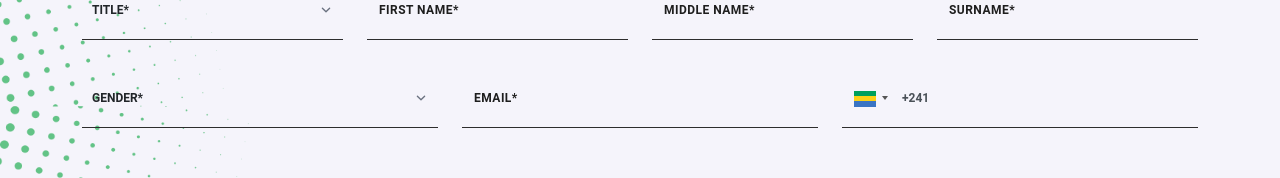
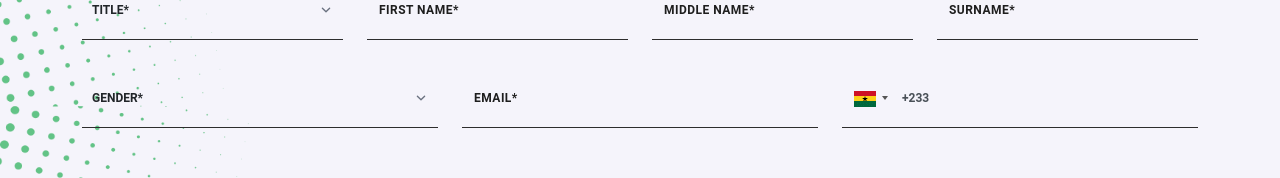
Before and after one commit to adham618/kwahu-summit, a Next.js app: page /registration in a window 1280 px wide. Shown: the part 737-915 px from the top of the page. Built offline with nearby package versions, Linux system fonts and the light colour scheme.

Commit message:
feat: fix

```diff
--- a/src/components/registration-section/RegistrationSection.tsx
+++ b/src/components/registration-section/RegistrationSection.tsx
@@ -239,7 +239,7 @@ const RegistrationSection = () => {
                   <PhoneInput
                     value={value}
                     onChange={(value) => onChange(value)}
-                    country='ga'
+                    country='gh'
                     placeholder='PHONE*'
                     inputClass='!tw-w-full focus:!tw-border-black focus:!tw-bg-[unset] focus:tw-shadow-outline'
                     dropdownClass='!tw-w-max'
```
